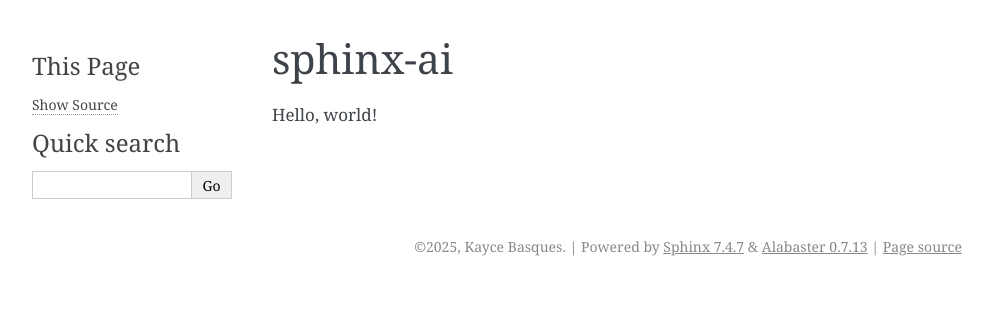
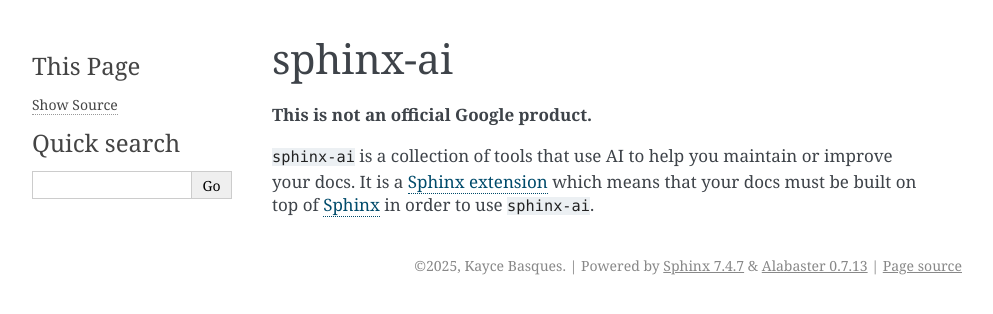
Before and after one commit to kaycebasques/sphinx-ml, a Sphinx documentation site: the page built from docs/index.rst, in a window 1280 px wide. Shown: the top 314 px of the page, without its empty margins (148-1141 px from the left). Built offline with Sphinx 7.4.7, drawn with Linux system fonts in a browser that asks for light colours.

Commit message:
[d] Update homepage

```diff
--- a/docs/index.rst
+++ b/docs/index.rst
@@ -2,4 +2,11 @@
 sphinx-ai
 =========
 
-Hello, world!
+**This is not an official Google product.**
+
+.. _Sphinx extension: https://www.sphinx-doc.org/en/master/usage/extensions/index.html
+.. _Sphinx: https://www.sphinx-doc.org/en/master/
+
+``sphinx-ai`` is a collection of tools that use AI to help you maintain or
+improve your docs. It is a `Sphinx extension`_ which means that your docs must
+be built on top of `Sphinx`_ in order to use ``sphinx-ai``.
```
